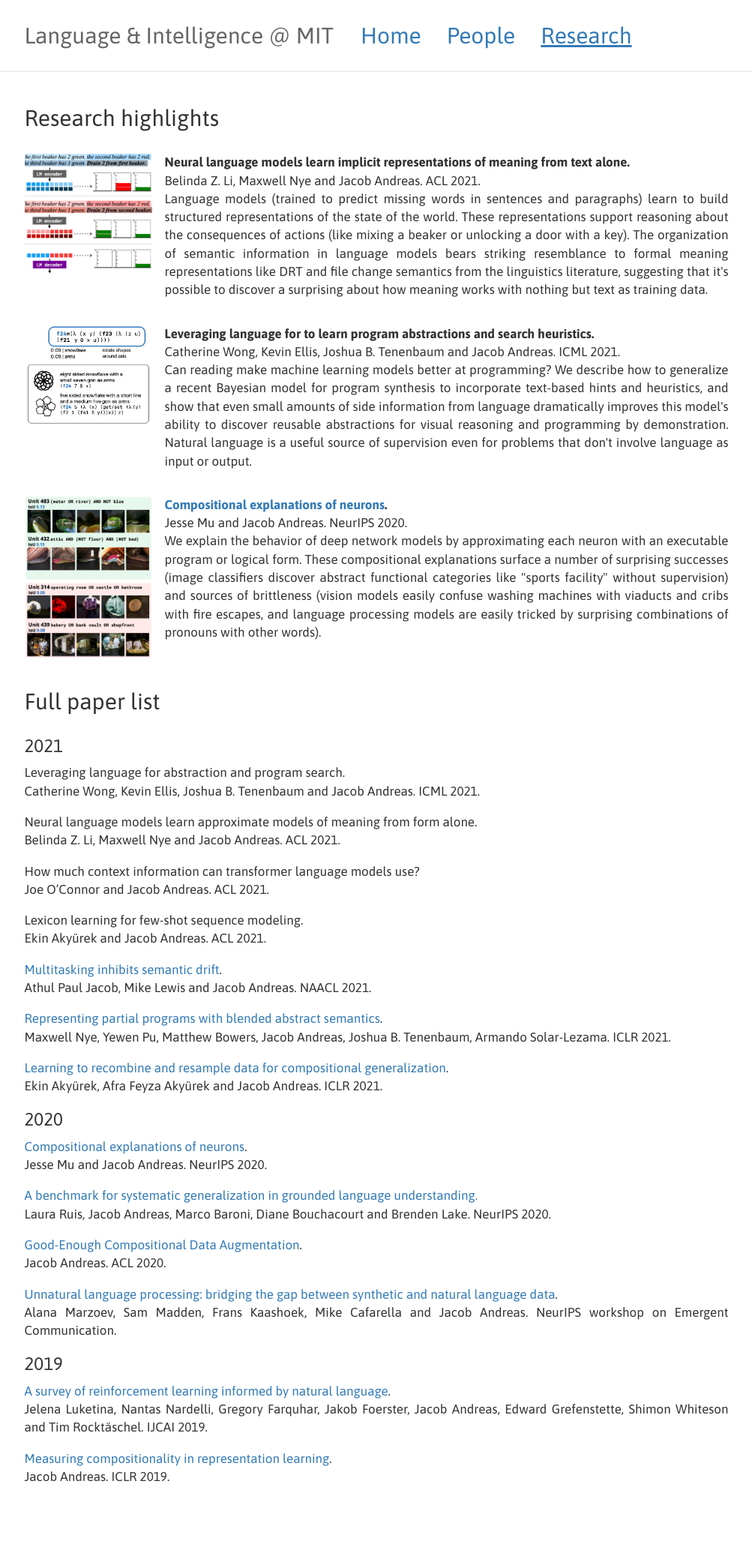
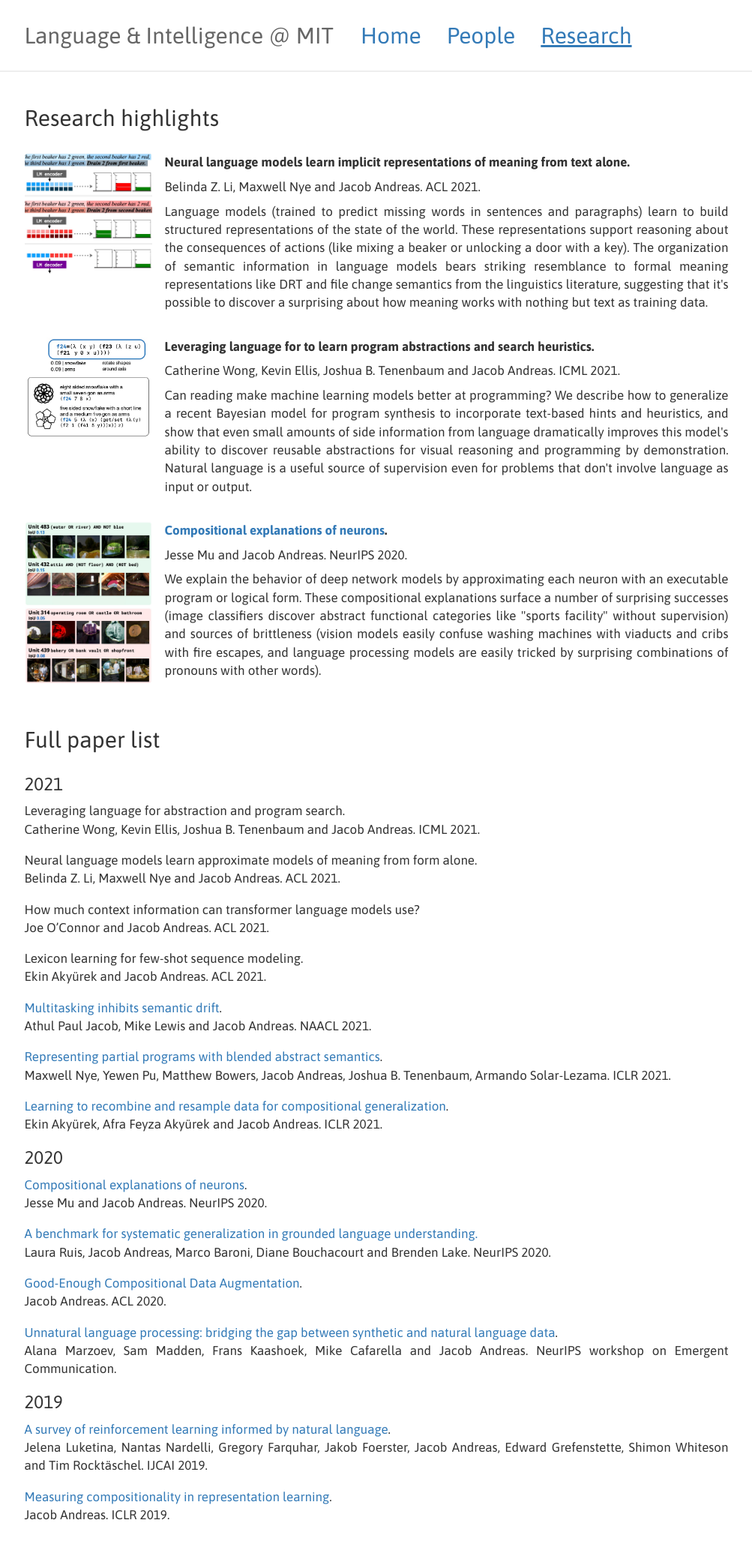
Before and after one commit to lingo-mit/website, a Jekyll site: the page built from research.md, in a window 1280 px wide. Shown: the whole page at 75% size, without its empty margins (10-1013 px from the left). Built offline with Jekyll 4.4.1, drawn with Linux system fonts in a browser that asks for light colours; before the commit the page ends 2024 px from its top, so only the background shows below that.

Commit message:
highlight section spacing

```diff
--- a/_sass/main.scss
+++ b/_sass/main.scss
@@ -109,6 +109,10 @@ p {
   margin-bottom: 2em;
 }
 
+#content ul.paper-highlights li p {
+  margin-bottom: 0.5em;
+}
+
 #content ul.paper-highlights li img {
   float: left;
   width: 10em;
```
